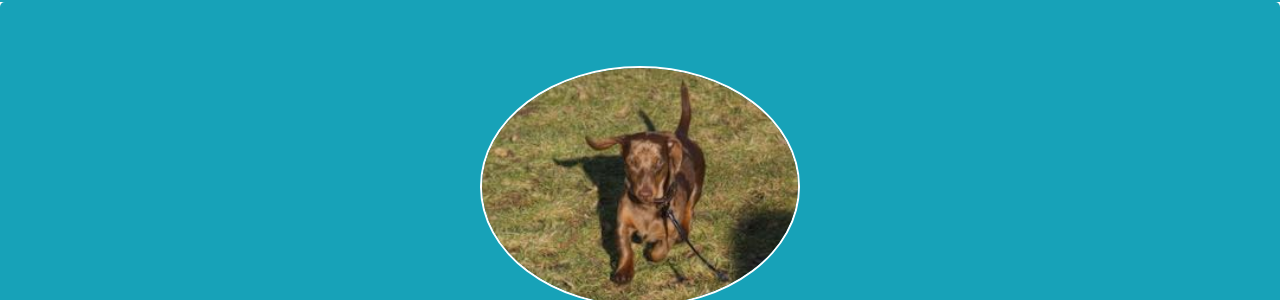
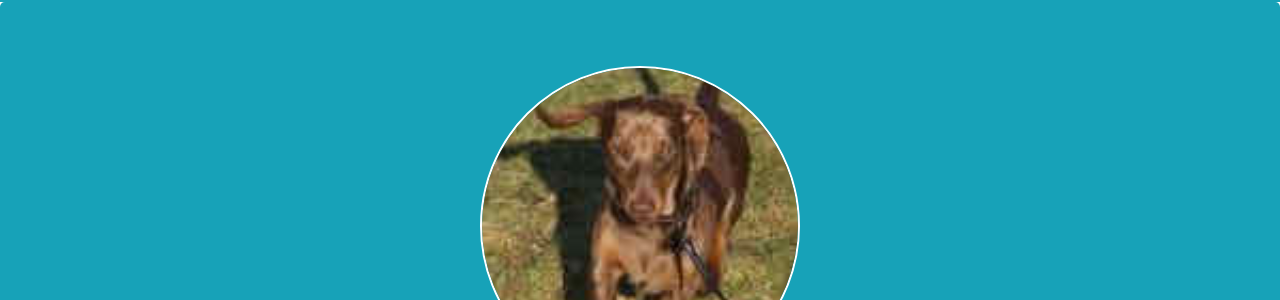
Before and after one commit to ronaldpannel/dougs-world, a plain HTML site: page index.html in a window 1280 px wide. Shown: the part 67-367 px from the top of the page. Drawn offline with nearby package versions, Linux system fonts and the light colour scheme; a web font is replaced by a local one.

Commit message:
Image update

```diff
--- a/index.html
+++ b/index.html
@@ -64,7 +64,7 @@
         style="background-color: #aaa"
       >
         <div class="container">
-          <img class="doug-pic" src="images/_2081854.jpeg" alt="doug photo" />
+          <img class="doug-pic" src="images/2081854.jpeg" alt="doug photo" />
           <h1 class="display-3">Welcome to Doug's World</h1>
           <p class="lead">
             A place where eating and sleeping are the main activities!
```
Also changed, not shown: images/2081854.jpeg (added).
